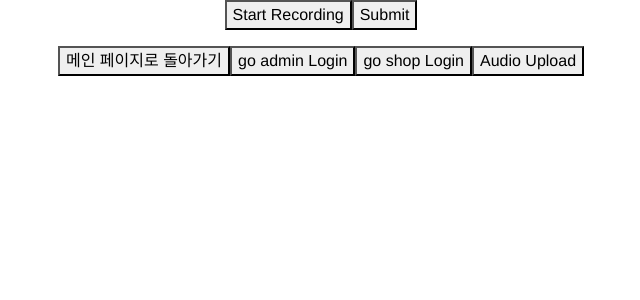
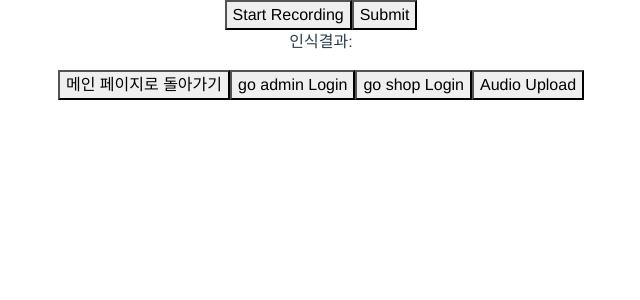
Before and after one commit to pokqok/kiosk, a Vue app in the folder frontend/: page /AudioRecord in a window 1280 px wide. Shown: the top 300 px of the page, without its empty margins (319-959 px from the left). Built offline with nearby package versions, Linux system fonts and the light colour scheme; no server answers.

Commit message:
change style for STT result

```diff
--- a/frontend/src/components/AudioRecord.vue
+++ b/frontend/src/components/AudioRecord.vue
@@ -18,8 +18,8 @@
       Stop Recording
     </button>
     <button @click="submitAudio">Submit</button>
-
-    <p>{{ transcription }}</p>
+    <!-- Transcription -->
+    <p>인식결과:{{ transcription }}</p>
   </div>
 
   <button @click="goToRootPage">메인 페이지로 돌아가기</button>
```
